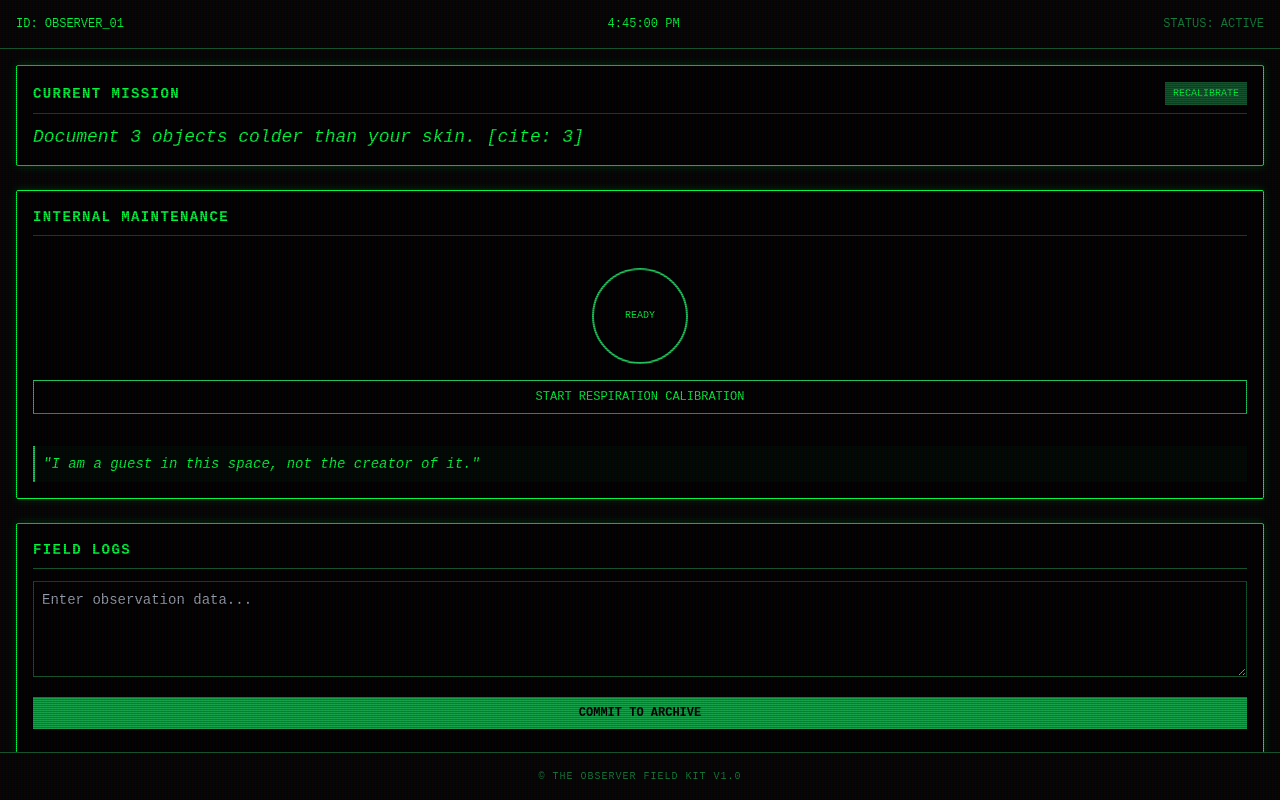
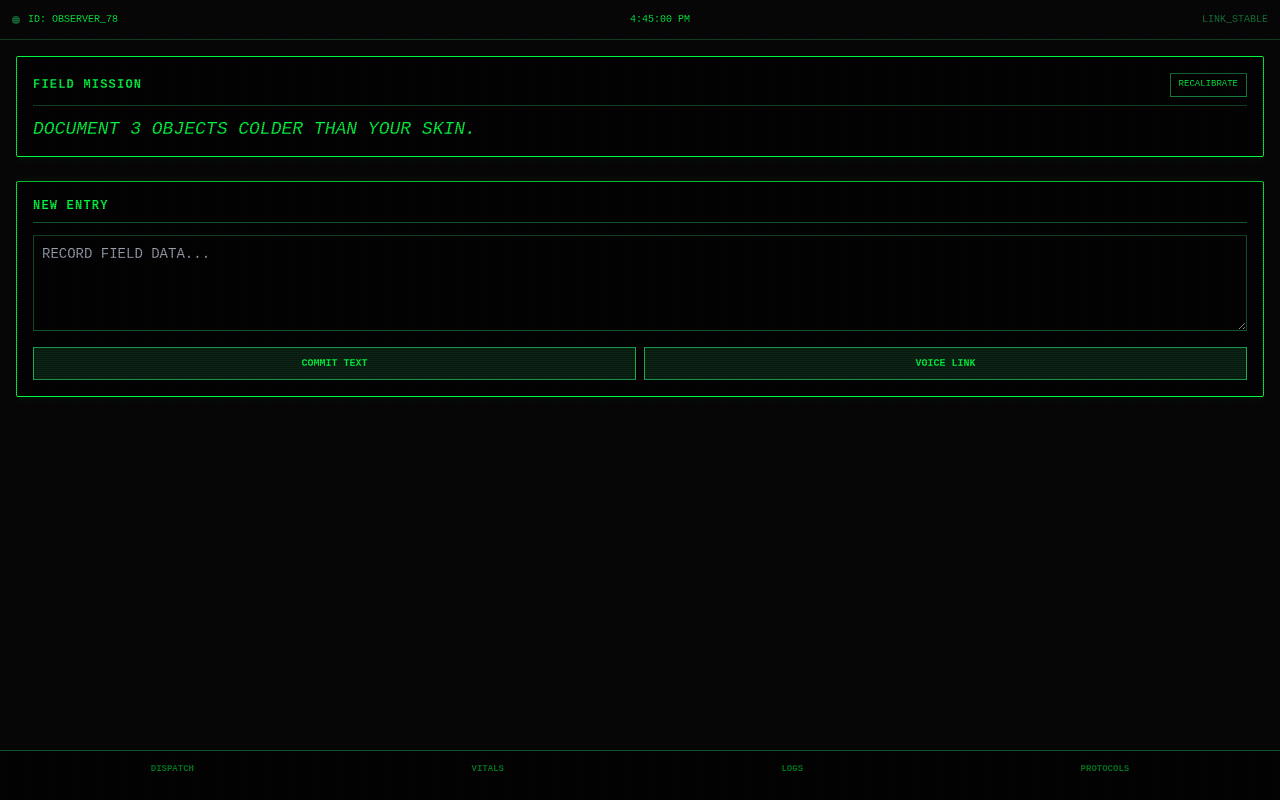
Before and after one commit to sevenyeight/observer78, a plain HTML site: page index.html in a window 1280 px wide. Drawn offline with nearby package versions, Linux system fonts and the light colour scheme.

Commit message:
Update index.html

```diff
--- a/index.html
+++ b/index.html
@@ -3,128 +3,206 @@
 <head>
     <meta charset="UTF-8">
     <meta name="viewport" content="width=device-width, initial-scale=1.0, maximum-scale=1.0, user-scalable=no">
-    <title>Observer HUD</title>
+    <title>Observer HUD v2.0</title>
     <script src="https://cdn.tailwindcss.com"></script>
     <style>
         @import url('https://fonts.googleapis.com/css2?family=JetBrains+Mono:wght@400;700&display=swap');
-        body { font-family: 'JetBrains+Mono', monospace; background-color: #050505; color: #00ff41; }
-        .hud-border { border: 1px solid #00ff41; box-shadow: 0 0 10px rgba(0, 255, 65, 0.2); }
-        .scanline { background: linear-gradient(rgba(18, 16, 16, 0) 50%, rgba(0, 0, 0, 0.25) 50%), linear-gradient(90deg, rgba(255, 0, 0, 0.06), rgba(0, 255, 0, 0.02), rgba(0, 0, 255, 0.06)); background-size: 100% 2px, 3px 100%; pointer-events: none; }
-        .breath-circle { transition: transform 4s linear; }
+        body { font-family: 'JetBrains+Mono', monospace; background-color: #050505; color: #00ff41; height: 100vh; display: flex; flex-direction: column; }
+        .hud-border { border: 1px solid #00ff41; box-shadow: 0 0 10px rgba(0, 255, 65, 0.1); }
+        .scanline { background: linear-gradient(rgba(18, 16, 16, 0) 50%, rgba(0, 0, 0, 0.25) 50%), linear-gradient(90deg, rgba(255, 0, 0, 0.06), rgba(0, 255, 0, 0.02), rgba(0, 0, 255, 0.06)); background-size: 100% 2px, 3px 100%; pointer-events: none; z-index: 100; position: fixed; inset: 0; }
+        .tab-content { display: none; height: 100%; overflow-y: auto; }
+        .active-tab { display: block; }
+        .breath-node { transition: transform 4s linear; }
     </style>
 </head>
-<body class="h-screen flex flex-col overflow-hidden">
-    <div class="scanline fixed inset-0 z-50"></div>
+<body>
+    <div class="scanline"></div>
 
-    <header class="p-4 border-b border-green-900 flex justify-between items-center text-xs">
-        <div>ID: OBSERVER_01</div>
+    <header class="p-3 border-b border-green-900 flex justify-between items-center text-[10px] uppercase">
+        <div class="flex items-center gap-2">
+            <span class="w-2 h-2 bg-green-500 rounded-full animate-pulse"></span>
+            ID: OBSERVER_78
+        </div>
         <div id="clock">00:00:00</div>
-        <div class="text-green-700">STATUS: ACTIVE</div>
+        <div class="text-green-700">LINK_STABLE</div>
     </header>
 
-    <main class="flex-1 overflow-y-auto p-4 space-y-6">
+    <main class="flex-1 p-4 relative overflow-hidden">
 
-        <section id="dispatch-card" class="hud-border bg-black p-4 rounded-sm space-y-3">
-            <div class="flex justify-between items-center border-b border-green-900 pb-2">
-                <h2 class="text-sm font-bold tracking-widest uppercase">Current Mission</h2>
-                <button onclick="generateMission()" class="text-[10px] bg-green-900 px-2 py-1 hover:bg-green-700 active:scale-95">RECALIBRATE</button>
+        <section id="tab-dispatch" class="tab-content active-tab space-y-6">
+            <div class="hud-border bg-black/80 p-4 rounded-sm">
+                <div class="flex justify-between items-center border-b border-green-900 pb-2 mb-3">
+                    <h2 class="text-xs font-bold uppercase tracking-widest">Field Mission</h2>
+                    <button onclick="generateMission()" class="text-[9px] border border-green-700 px-2 py-1">RECALIBRATE</button>
+                </div>
+                <p id="mission-text" class="text-lg italic leading-tight uppercase">Loading local data...</p>
             </div>
-            <p id="mission-text" class="text-lg leading-tight italic">Initializing feed...</p>
-        </section>
 
-        <section class="hud-border bg-black p-4 rounded-sm space-y-4">
-            <h2 class="text-sm font-bold tracking-widest uppercase border-b border-green-900 pb-2">Internal Maintenance</h2>
-            <div class="flex flex-col items-center py-4 space-y-4">
-                <div id="breath-node" class="w-24 h-24 rounded-full border-2 border-green-500 flex items-center justify-center relative">
-                    <div id="breath-label" class="text-[10px] uppercase">Ready</div>
+            <div class="hud-border bg-black/80 p-4 rounded-sm">
+                <h2 class="text-xs font-bold uppercase tracking-widest border-b border-green-900 pb-2 mb-3">New Entry</h2>
+                <textarea id="log-input" placeholder="RECORD FIELD DATA..." class="w-full bg-black border border-green-900 p-2 text-green-400 focus:outline-none h-24 text-sm mb-2"></textarea>
+                <div class="flex gap-2">
+                    <button onclick="saveLog('TEXT')" class="flex-1 py-2 bg-green-900/40 border border-green-500 text-[10px] font-bold uppercase hover:bg-green-700">Commit Text</button>
+                    <button onclick="simulateVoice()" class="flex-1 py-2 bg-green-900/40 border border-green-500 text-[10px] font-bold uppercase hover:bg-green-700">Voice Link</button>
                 </div>
-                <button onclick="startBreathing()" class="w-full py-2 border border-green-500 text-xs hover:bg-green-900 transition">START RESPIRATION CALIBRATION</button>
-            </div>
-            <div class="p-2 bg-green-900/10 border-l-2 border-green-500 italic text-sm">
-                "I am a guest in this space, not the creator of it."
             </div>
         </section>
 
-        <section class="hud-border bg-black p-4 rounded-sm space-y-3">
-            <h2 class="text-sm font-bold tracking-widest uppercase border-b border-green-900 pb-2">Field Logs</h2>
-            <textarea id="log-input" placeholder="Enter observation data..." class="w-full bg-black border border-green-900 p-2 text-green-400 focus:outline-none focus:border-green-500 h-24 text-sm"></textarea>
-            <button onclick="saveLog()" class="w-full py-2 bg-green-600 text-black font-bold text-xs uppercase hover:bg-green-400">Commit to Archive</button>
-            <div id="log-history" class="space-y-2 mt-4 max-h-40 overflow-y-auto"></div>
+        <section id="tab-vitals" class="tab-content space-y-6 text-center">
+            <div class="hud-border bg-black/80 p-4 rounded-sm">
+                <h2 class="text-xs font-bold uppercase tracking-widest border-b border-green-900 pb-2 mb-6">Internal Respiration</h2>
+                <div class="flex flex-col items-center justify-center space-y-8 py-4">
+                    <div id="breath-node" class="w-32 h-32 rounded-full border-2 border-green-500 flex items-center justify-center">
+                        <div id="breath-label" class="text-[10px] uppercase font-bold">Standby</div>
+                    </div>
+                    <div class="w-full flex gap-2">
+                        <button id="breath-btn" onclick="startBreathing()" class="flex-1 py-2 border border-green-500 text-[10px] font-bold uppercase">Begin Cycle</button>
+                        <button id="halt-btn" onclick="haltBreathing()" class="hidden flex-1 py-2 border border-red-500 text-red-500 text-[10px] font-bold uppercase">Halt Calibration</button>
+                    </div>
+                </div>
+            </div>
+            <div class="hud-border bg-black/80 p-4 rounded-sm italic">
+                <p id="mantra-display" class="text-sm">"I am a guest in this space, not the creator of it."</p>
+            </div>
+        </section>
+
+        <section id="tab-logs" class="tab-content space-y-4">
+            <h2 class="text-xs font-bold uppercase border-b border-green-900 pb-2">Mission History</h2>
+            <div id="log-history" class="space-y-3"></div>
+        </section>
+
+        <section id="tab-mind" class="tab-content space-y-4">
+            <div class="hud-border bg-black/80 p-4 rounded-sm space-y-4">
+                <h2 class="text-xs font-bold uppercase tracking-widest border-b border-green-900 pb-2">Technical Grounding</h2>
+                <div class="space-y-4 text-xs">
+                    <div>
+                        <span class="text-green-500 font-bold block">[BEACON ADJUSTMENT]</span>
+                        Find a fixed external object (a lighthouse, a pier, a mountain). Focus on its distance. Remind yourself it was there before you arrived and will be there after you depart.
+                    </div>
+                    <div>
+                        <span class="text-green-500 font-bold block">[MECHANICAL STUBBORNESS]</span>
+                        Hold your scooter handle or bag strap. Feel the resistance of the material. It does not care about your thoughts. It is "stubborn" reality.
+                    </div>
+                    <div>
+                        <span class="text-green-500 font-bold block">[UNPREDICTABLE INPUT]</span>
+                        Find one movement you did not cause. A bird landing, a wave, or wind. This is evidence of a world outside your control[cite: 3].
+                    </div>
+                </div>
+            </div>
         </section>
 
     </main>
 
-    <footer class="p-4 border-t border-green-900 text-[10px] text-green-700 flex justify-center uppercase tracking-widest">
-        &copy; The Observer Field Kit v1.0
-    </footer>
+    <nav class="border-t border-green-900 bg-black flex justify-around p-3 pb-6">
+        <button onclick="switchTab('tab-dispatch')" class="text-[9px] uppercase font-bold opacity-50 hover:opacity-100">Dispatch</button>
+        <button onclick="switchTab('tab-vitals')" class="text-[9px] uppercase font-bold opacity-50 hover:opacity-100">Vitals</button>
+        <button onclick="switchTab('tab-logs')" class="text-[9px] uppercase font-bold opacity-50 hover:opacity-100">Logs</button>
+        <button onclick="switchTab('tab-mind')" class="text-[9px] uppercase font-bold opacity-50 hover:opacity-100">Protocols</button>
+    </nav>
 
     <script>
         const missions = [
-            "Document 3 objects colder than your skin. [cite: 3]",
-            "Audit the 'Independent Agenda' of a stranger: what mundane task are they finishing? [cite: 3]",
-            "Document a natural movement you did NOT cause (wind, ripples). [cite: 3]",
-            "Identify an item of clothing a stranger likely regrets buying. ",
-            "Check structural integrity: describe the geometry of the nearest bench or pier. ",
-            "Mechanical Stubbornness Test: Feel the vibration of your scooter or weight of your bag. [cite: 3]",
-            "Cast a line and ask: 'Will you respond to me?' Record the 'ping'. "
+            "Document 3 objects colder than your skin.",
+            "Identify an item of clothing a stranger likely regrets buying.",
+            "Record one 'Joy-Ping' from the current environment.",
+            "Check structural integrity: observe the geometry of a local shadow[cite: 1].",
+            "Identify an independent agenda: what mundane task is a local stranger completing?",
+            "Audit tactile resistance: feel the mechanical stubbornness of your gear."
         ];
 
-        const generateMission = () => {
-            const index = Math.floor(Math.random() * missions.length);
-            document.getElementById('mission-text').innerText = missions[index];
-        };
+        const mantras = [
+            "I am a guest in this space, not the creator of it.",
+            "If I didn't create that tree, I didn't create that laughter. It belongs to them.",
+            "Reality is pushing back today; this is proof I am not alone[cite: 3].",
+            "The Observer does not require the locals' approval to complete the mission."
+        ];
 
-        const startBreathing = () => {
+        let breathTimer;
+
+        function switchTab(id) {
+            document.querySelectorAll('.tab-content').forEach(t => t.style.display = 'none');
+            document.getElementById(id).style.display = 'block';
+            if(id === 'tab-vitals') {
+                document.getElementById('mantra-display').innerText = mantras[Math.floor(Math.random() * mantras.length)];
+            }
+        }
+
+        function generateMission() {
+            document.getElementById('mission-text').innerText = missions[Math.floor(Math.random() * missions.length)];
+        }
+
+        function startBreathing() {
             const node = document.getElementById('breath-node');
             const label = document.getElementById('breath-label');
+            const btn = document.getElementById('breath-btn');
+            const haltBtn = document.getElementById('halt-btn');
+
+            btn.classList.add('hidden');
+            haltBtn.classList.remove('hidden');
+
             let cycle = 0;
             const phases = [
-                { text: 'Inhale', scale: 'scale-150', time: 4000 },
-                { text: 'Hold', scale: 'scale-150', time: 4000 },
-                { text: 'Exhale', scale: 'scale-100', time: 4000 },
-                { text: 'Hold', scale: 'scale-100', time: 4000 }
+                { text: 'Inhale', scale: '1.5', time: 4000 },
+                { text: 'Hold', scale: '1.5', time: 4000 },
+                { text: 'Exhale', scale: '1.0', time: 4000 },
+                { text: 'Hold', scale: '1.0', time: 4000 }
             ];
 
-            const runPhase = () => {
-                const phase = phases[cycle % 4];
-                label.innerText = phase.text;
-                node.style.transform = phase.scale.replace('scale-', 'scale(').replace('150', '1.5').replace('100', '1') + ')';
+            function run() {
+                const p = phases[cycle % 4];
+                label.innerText = p.text;
+                node.style.transform = `scale(${p.scale})`;
                 cycle++;
-                setTimeout(runPhase, 4000);
-            };
-            runPhase();
-        };
+                breathTimer = setTimeout(run, 4000);
+            }
+            run();
+        }
 
-        const saveLog = () => {
-            const text = document.getElementById('log-input').value;
-            if (!text) return;
-            const log = { text, date: new Date().toLocaleTimeString() };
-            const history = JSON.parse(localStorage.getItem('observer_logs') || '[]');
+        function haltBreathing() {
+            clearTimeout(breathTimer);
+            const node = document.getElementById('breath-node');
+            const label = document.getElementById('breath-label');
+            node.style.transform = `scale(1.0)`;
+            label.innerText = "Standby";
+            document.getElementById('breath-btn').classList.remove('hidden');
+            document.getElementById('halt-btn').classList.add('hidden');
+        }
+
+        function saveLog(type) {
+            const val = document.getElementById('log-input').value;
+            if(!val) return;
+            const log = { text: val, type: type, date: new Date().toLocaleString() };
+            const history = JSON.parse(localStorage.getItem('obs_logs_v2') || '[]');
             history.unshift(log);
-            localStorage.setItem('observer_logs', JSON.stringify(history));
+            localStorage.setItem('obs_logs_v2', JSON.stringify(history));
             document.getElementById('log-input').value = '';
             renderLogs();
-        };
+            switchTab('tab-logs');
+        }
 
-        const renderLogs = () => {
-            const history = JSON.parse(localStorage.getItem('observer_logs') || '[]');
-            const container = document.getElementById('log-history');
-            container.innerHTML = history.map(l => `
-                <div class="border-l border-green-800 pl-2 py-1">
-                    <span class="text-[8px] text-green-700 uppercase">${l.date}</span>
-                    <p class="text-xs text-green-300">${l.text}</p>
+        function simulateVoice() {
+            document.getElementById('log-input').value = "[VOICE_TRANSCRIPT]: " + document.getElementById('log-input').value;
+            saveLog('VOICE');
+        }
+
+        function renderLogs() {
+            const history = JSON.parse(localStorage.getItem('obs_logs_v2') || '[]');
+            document.getElementById('log-history').innerHTML = history.map(l => `
+                <div class="border-l border-green-800 bg-green-900/5 p-2 text-xs">
+                    <div class="flex justify-between opacity-50 mb-1 text-[8px]">
+                        <span>${l.date}</span>
+                        <span>[${l.type}]</span>
+                    </div>
+                    <p class="${l.type === 'VOICE' ? 'text-green-200' : 'text-green-400'}">${l.text}</p>
                 </div>
             `).join('');
-        };
+        }
 
         setInterval(() => {
             document.getElementById('clock').innerText = new Date().toLocaleTimeString();
         }, 1000);
 
-        window.onload = () => {
-            generateMission();
-            renderLogs();
-        };
+        window.onload = () => { generateMission(); renderLogs(); };
     </script>
 </body>
 </html>
```
